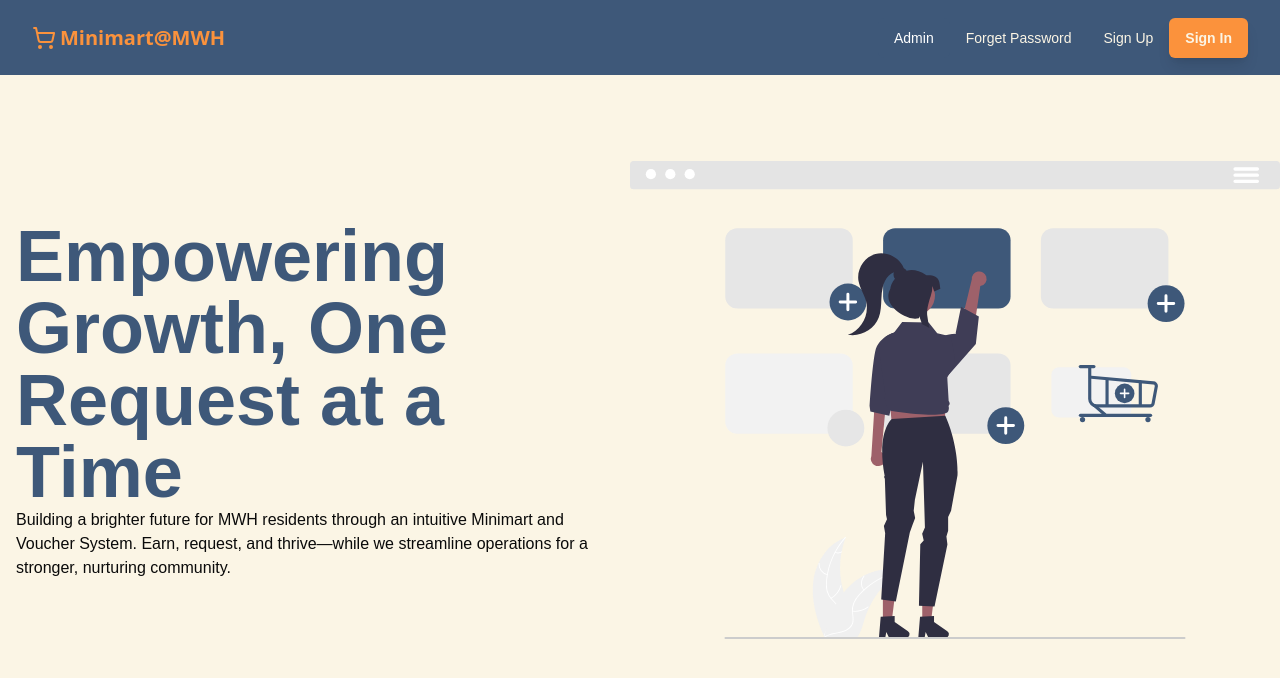
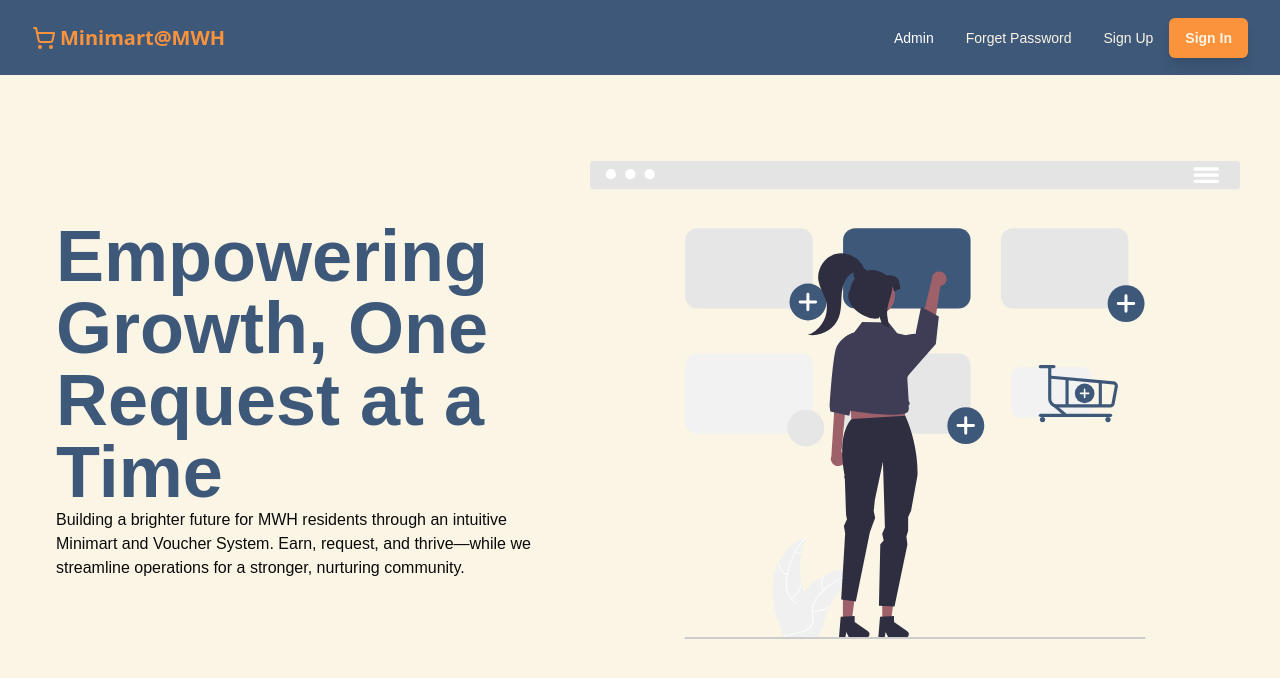
Before and after one commit to yong-zhuo/hack4good2025, a Next.js app: page / in a window 1280 px wide. Shown: the top 678 px of the page. Built offline with nearby package versions, Linux system fonts and the light colour scheme; no server answers.

Commit message:
Update home page

```diff
--- a/app/page.js
+++ b/app/page.js
@@ -6,7 +6,7 @@ export default function Home() {
   return (
     <div className="bg-sec min-h-screen w-full">
       <Navbar />
-      <main className="container mx-auto md:flex-row items-center justify-center flex flex-col min-h-screen gap-2">
+      <main className="container mx-auto p-10 md:flex-row items-center justify-center flex flex-col min-h-screen gap-2">
         <div className="sm:gap-1 mx-auto sm:text-start text-center p-4">
           <h2 className="font-extrabold text-pri text-3xl md:text-4xl lg:text-7xl ">Empowering Growth, One Request at a Time</h2>
           <h3 className="font-extralight sm:text-md">Building a brighter future for MWH residents through an intuitive Minimart and Voucher System. Earn, request, and thrive—while we streamline operations for a stronger, nurturing community.</h3>
```
